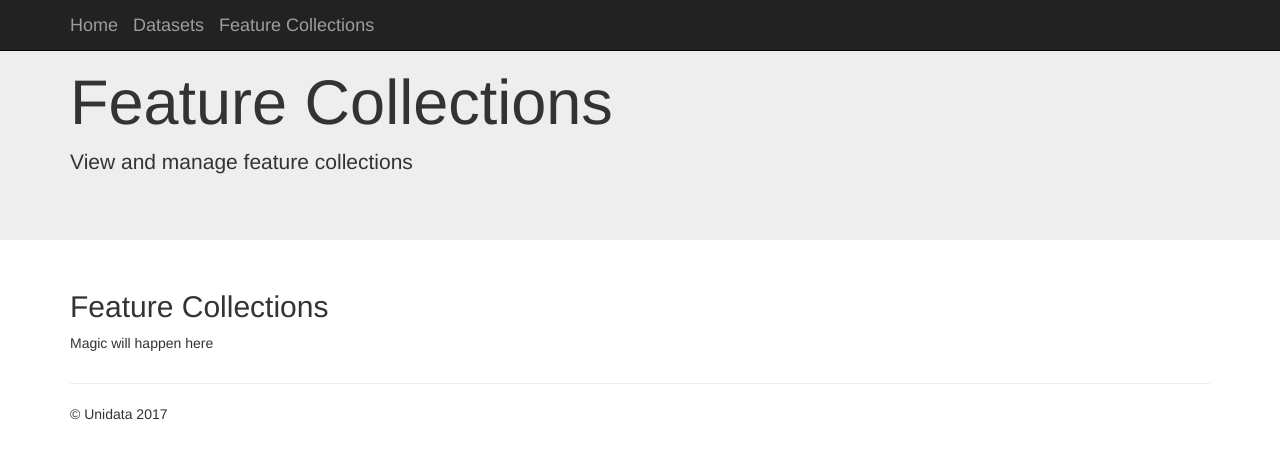
After one commit to jrleeman/TDSewing-Machine, a Flask app: page /featurecollections in a window 1280 px wide. The commit adds this page. Shown: the top 459 px of the page. Run offline with Flask 2, Linux system fonts and the light colour scheme; some libraries are stand-ins or nearby versions.

```diff
--- a/forms.py
+++ b/forms.py
@@ -1,5 +1,5 @@
-from flask_wtf import Form
-from wtforms import SubmitField, TextField, TextAreaField, validators
+#from flask_wtf import Form
+from wtforms import SubmitField, TextField, TextAreaField, validators, Form
 
 class CreateDatasetForm(Form):
     name = TextField('name', validators=[validators.DataRequired()])
--- a/tdscreator.py
+++ b/tdscreator.py
@@ -1,4 +1,4 @@
-from flask import Flask, redirect, render_template, url_for
+from flask import Flask, redirect, render_template, url_for, request
 import json
 
 from forms import CreateDatasetForm
@@ -11,9 +11,21 @@ def home():
     return render_template('index.html')
 
 
-@app.route('/datasets/createdataset')
+@app.route('/datasets/createdataset', methods=['GET','POST'])
 def dataset_createdataset():
-    return render_template('createdataset.html', createdatasetform = CreateDatasetForm())
+    form = CreateDatasetForm(request.form)
+
+    if form.validate():
+        name = form.name.data
+        path = form.path.data
+        metadata = form.metadata.data
+        jsondata = open('datasets.json', 'r').read()
+        datasets = json.loads(jsondata)
+        datasets.append({"name":name, "path":name, "metadata":name})
+        with open('datasets.json', 'w') as outfile:
+            json.dump(datasets, outfile)
+        return redirect(url_for('dataset_view'))
+    return render_template('createdataset.html', createdatasetform = form)
 
 
 @app.route('/datasets')
@@ -25,7 +37,24 @@ def dataset_view():
 
 @app.route('/datasets/deletedataset')
 def dataset_deletedataset():
+    dataset_name = request.args.get("dataset_name")
+    jsondata = open('datasets.json', 'r').read()
+    datasets = json.loads(jsondata)
+    for i, dataset in enumerate(datasets):
+        print("Comparing", dataset["name"], dataset_name)
+        if dataset["name"] == dataset_name:
+            print("Deleting!", dataset_name)
+            del datasets[i]
+            break
+
+    with open('datasets.json', 'w') as outfile:
+        json.dump(datasets, outfile)
     return redirect(url_for('dataset_view'))
+
+
+@app.route('/featurecollections')
+def featurecollections_view():
+    return render_template('viewfeaturecollections.html')
 
 
 if __name__ == "__main__":
--- a/templates/base.html
+++ b/templates/base.html
@@ -32,7 +32,7 @@
     <nav class="navbar navbar-inverse navbar-fixed-top">
       <div class="container">
         <div class="navbar-header">
-          <a class="navbar-brand" href="/index">Home</a>
+          <a class="navbar-brand" href="/">Home</a>
           <a class="navbar-brand" href="/datasets">Datasets</a>
           <a class="navbar-brand" href="/featurecollections">Feature Collections</a>
         </div>
--- a/templates/createdataset.html
+++ b/templates/createdataset.html
@@ -12,7 +12,7 @@
     <div class="row">
       <div class="col-md-12">
         <h2>Add a dataset</h2>
-        <form class="form-inline" action="/datasets/createdataset">
+        <form class="form-inline" action="/datasets/createdataset", method="POST">
           <div class="form-group">
             {{createdatasetform.csrf_token}}
             {{createdatasetform.name(class="form-control", placeholder="Dataset name")}}
--- a/templates/viewdatasets.html
+++ b/templates/viewdatasets.html
@@ -16,6 +16,7 @@
     <div class="row">
       <div class="col-md-12">
         <h2>Datasets</h2>
+        <a href="/datasets/createdataset" class="btn btn-info" role="button">Create New Dataset</a>
         {% if datasets %}
         <table class="table table-striped">
           <tr>
@@ -26,10 +27,10 @@
 
           {% for dataset in datasets %}
           <tr>
-            <form class="form-inline" action="/dataset/deletedataset">
+            <form class="form-inline" action="/datasets/deletedataset">
               <td>{{dataset.name}}</td>
               <td>{{dataset.path}}</td>
-              <input type="text" name="dataset_id" value="{{dataset._id}}" hidden>
+              <input type="text" name="dataset_name" value="{{dataset.name}}" hidden>
               <td><input type="submit" value="Delete" class="btn btn-primary"></td>
             </form>
           </tr>
--- /dev/null
+++ b/templates/viewfeaturecollections.html
@@ -0,0 +1,23 @@
+{% extends "base.html" %}
+
+{% block metarefresh %}
+<meta http-equiv="refresh" content="10">
+{% endblock %}
+
+{% block content %}
+  <div class="jumbotron">
+    <div class="container">
+      <h1>Feature Collections</h1>
+      <p>View and manage feature collections</p>
+    </div>
+  </div>
+
+  <div class="container">
+    <div class="row">
+      <div class="col-md-12">
+        <h2>Feature Collections</h2>
+        <p>Magic will happen here</p>
+      </div>
+    </div>
+  </div>
+  {% endblock %}
```
